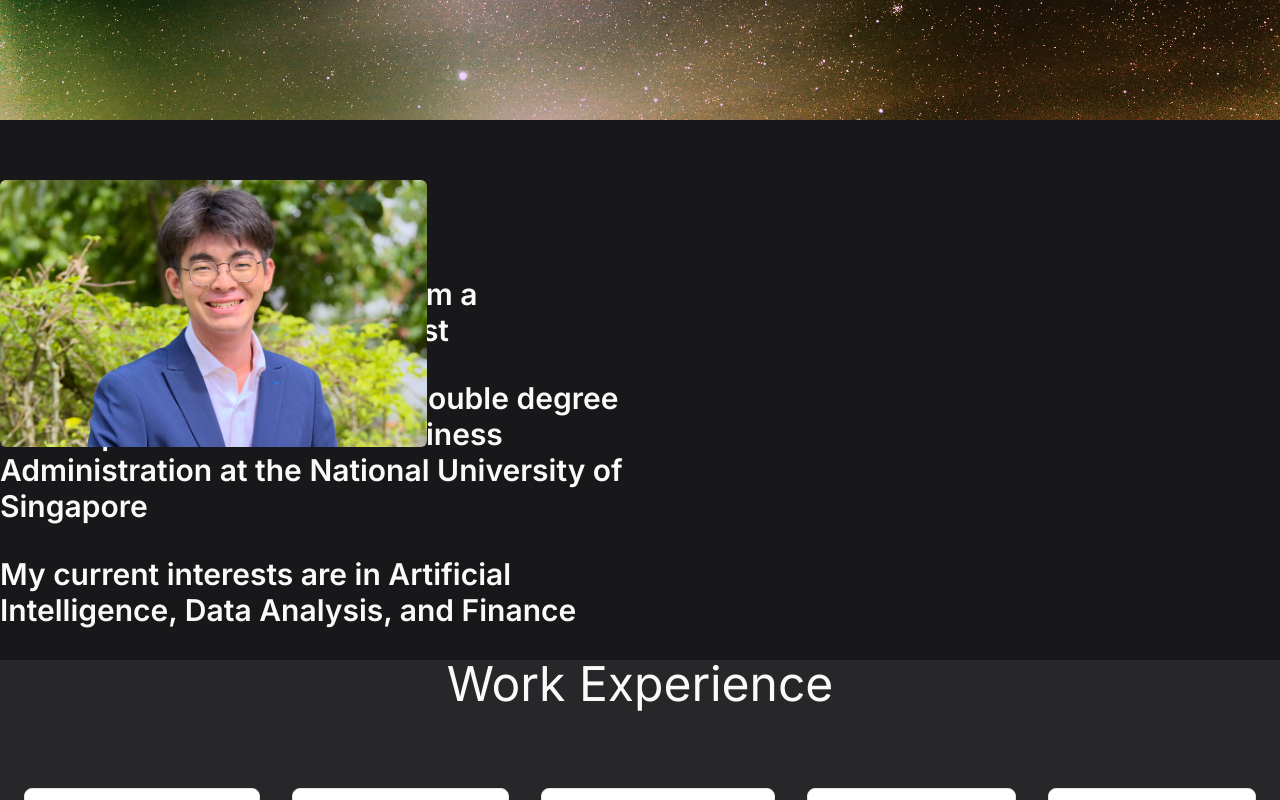
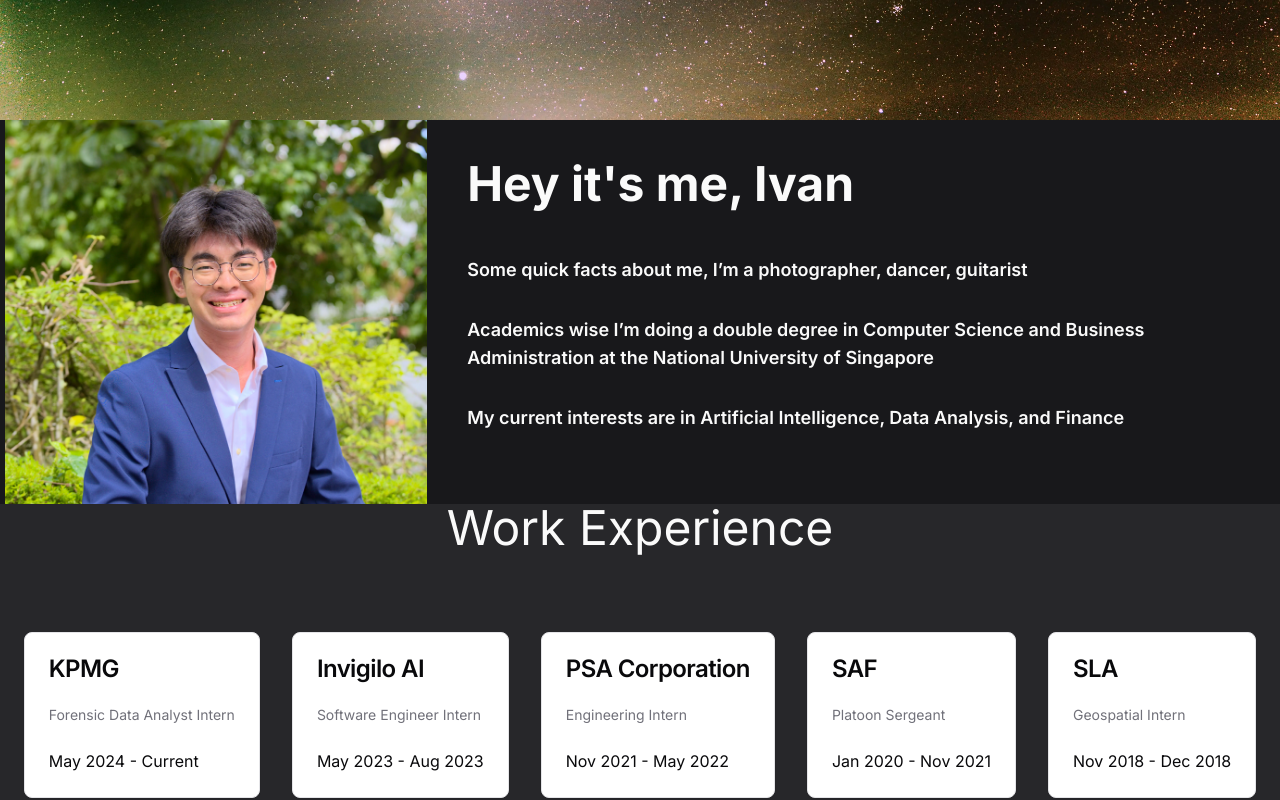
Before and after one commit to ivanleekk/ivan-website-v2, a Next.js app: page / in a window 1280 px wide. Shown: the part 680-1480 px from the top of the page. Built offline with nearby package versions, Linux system fonts and the light colour scheme.

Commit message:
make intro section responsive

```diff
--- a/src/app/intro-section.tsx
+++ b/src/app/intro-section.tsx
@@ -1,26 +1,50 @@
-import Image from "next/image";
 import intro_profile from "/public/intro-profile.webp";
+import LazyImage from "@/components/ui/lazy-image";
 
 export default function IntroSection() {
     return (
-        <div id={'about'} className={'static'}>
-            <div className={'flex gap-16'}>
-                    <div className={'absolute h-1/3 w-1/3'}>
-                        <Image src={intro_profile} alt={'profile pic'} fill={true}
-                               className={'object-cover rounded-md'} placeholder={'blur'}/>
+        <div id={'about'} className={'place-items-center'}>
+            <div className={'portrait:hidden flex flex-row'}> {/* landscape mode */}
+                <div className={'relative w-[33vw]'}>
+                    <LazyImage src={intro_profile} alt={'profile pic'} fill={true}
+                               className={'object-cover'} placeholder={'blur'}/>
+                </div>
+
+                <div className={'flex-grow content-center my-auto p-10'}>
+                    <div className={'max-w-3xl mx-auto'}>
+                        {/* eslint-disable-next-line react/no-unescaped-entities */}
+                        <div className={'text-5xl font-bold mb-12'}>Hey it's me, Ivan</div>
+                        <div className={'text-lg font-semibold mb-8'}>Some quick facts about me, I’m a photographer,
+                            dancer, guitarist
+                        </div>
+                        <div className={'text-lg font-semibold mb-8'}>Academics wise I’m doing a double degree in Computer
+                            Science and
+                            Business Administration at the National University of Singapore
+                        </div>
+                        <div className={'text-lg font-semibold mb-8'}>My current interests are in Artificial Intelligence,
+                            Data Analysis, and Finance
+                        </div>
                     </div>
 
-                <div className={'w-1/2'}>
+                </div>
+            </div>
+            <div className={'landscape:hidden flex-inline gap-16 mx-auto min-h-[67vh]'}> {/* portrait mode */}
+                <div className={'relative w-screen h-[33vh]'}>
+                    <LazyImage src={intro_profile} alt={'profile pic'} fill={true}
+                               className={'object-cover'} placeholder={'blur'}/>
+                </div>
+
+                <div className={'max-w-3xl content-center mx-auto p-10 flex-grow my-auto'}>
                     {/* eslint-disable-next-line react/no-unescaped-entities */}
                     <div className={'text-5xl font-bold mb-12'}>Hey it's me, Ivan</div>
-                    <div className={'text-3xl font-semibold mb-8'}>Some quick facts about me, I’m a photographer,
+                    <div className={'text-lg font-semibold mb-8'}>Some quick facts about me, I’m a photographer,
                         dancer, guitarist
                     </div>
-                    <div className={'text-3xl font-semibold mb-8'}>Academics wise I’m doing a double degree in Computer
+                    <div className={'text-lg font-semibold mb-8'}>Academics wise I’m doing a double degree in Computer
                         Science and
                         Business Administration at the National University of Singapore
                     </div>
-                    <div className={'text-3xl font-semibold mb-8'}>My current interests are in Artificial Intelligence,
+                    <div className={'text-lg font-semibold mb-8'}>My current interests are in Artificial Intelligence,
                         Data Analysis, and Finance
                     </div>
                 </div>
--- a/src/app/page.tsx
+++ b/src/app/page.tsx
@@ -8,7 +8,7 @@ export default function Page() {
     return (
         <div>
             <Background/>
-            <Header/>
+            {/*<Header/>*/}
             <HeroSection/>
             <IntroSection/>
             <ResumeSection/>
--- a/src/components/background.tsx
+++ b/src/components/background.tsx
@@ -6,11 +6,13 @@ export default function Background() {
     return (
         <div className={'absolute h-screen w-screen overflow-hidden z-[-1]'}>
             <LazyImage
+                className={'object-cover'}
                 alt="Stars in the night sky"
                 src={astrobg}
                 placeholder="blur"
                 quality={100}
                 fill={true}
+                sizes={'100vw'}
             />
         </div>
     )
--- a/src/components/ui/lazy-image.tsx
+++ b/src/components/ui/lazy-image.tsx
@@ -11,7 +11,6 @@ const LazyImage = ({ src, ...props }) => {
 
     return (
         <Image
-            objectFit='cover'
             src={src}
             {...props}
             onLoad={onLoadCallback}
```
